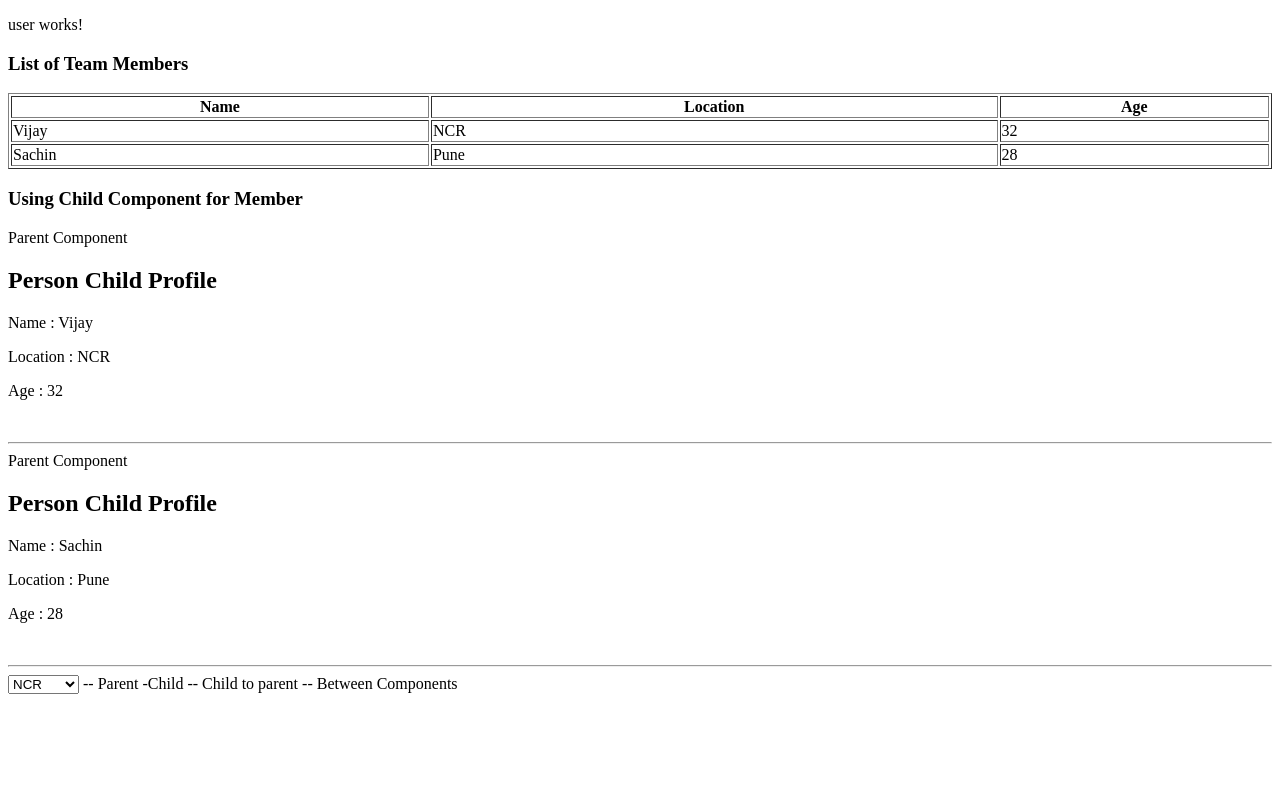
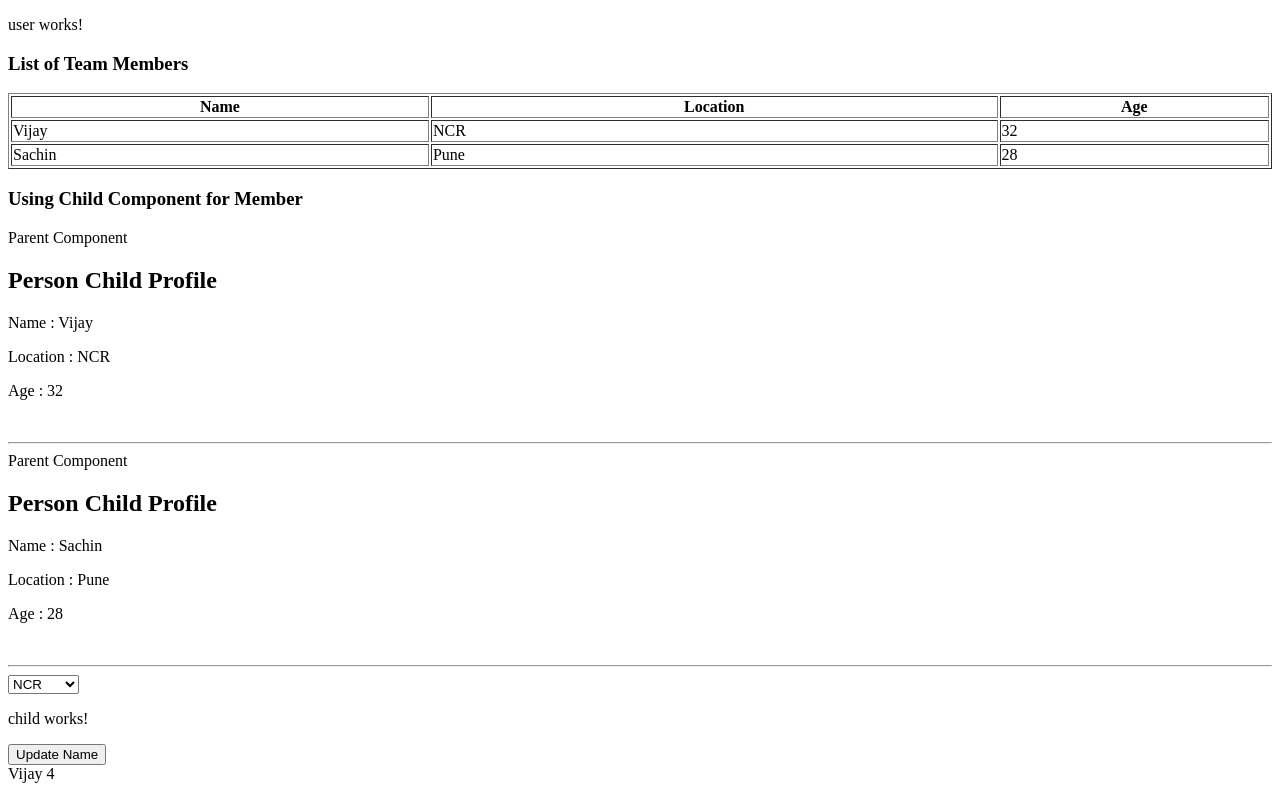
Before and after one commit to aryavijay/sachin, an Angular app: page /user in a window 1280 px wide. Built offline with nearby package versions, Linux system fonts and the light colour scheme.

Commit message:
Child to Parent Communication

```diff
--- /dev/null
+++ b/src/app/Components/child/child.component.html
@@ -0,0 +1,8 @@
+<p>
+  child works!
+
+
+</p>
+
+
+<button (click)="updateName()">Update Name</button>
--- /dev/null
+++ b/src/app/Components/child/child.component.ts
@@ -0,0 +1,24 @@
+import {Component, EventEmitter, OnInit, Output} from '@angular/core';
+
+@Component({
+  selector: 'app-child',
+  templateUrl: './child.component.html',
+  styleUrls: ['./child.component.css']
+})
+export class ChildComponent implements OnInit{
+
+
+  @Output() name:EventEmitter<any> =  new EventEmitter<string>();
+  counter:number = 3;
+  constructor() { }
+
+  ngOnInit() {
+    this.updateName()
+  }
+
+  updateName(){
+    this.counter++;
+    this.name.emit('Vijay '+this.counter);
+  }
+
+}
--- a/src/app/Components/user/user.component.html
+++ b/src/app/Components/user/user.component.html
@@ -30,8 +30,7 @@
 </select>
 
 
--- Parent -Child
 
--- Child to parent
+<app-child (name)="updatedNameEvent($event)" ></app-child>
 
--- Between Components
+<div *ngFor="let a of childName">{{a}} </div>
--- a/src/app/Components/user/user.component.ts
+++ b/src/app/Components/user/user.component.ts
@@ -1,4 +1,5 @@
 import { Component, OnInit } from '@angular/core';
+import {createOutput} from '@angular/compiler/src/core';
 
 @Component({
   selector: 'app-user',
@@ -8,7 +9,7 @@ import { Component, OnInit } from '@angular/core';
 export class UserComponent implements OnInit {
 
   team:any;
-
+  childName= [];
   item: any =['NCR', 'Pune', 'Bombay'];
 
   constructor() {
@@ -31,4 +32,8 @@ export class UserComponent implements OnInit {
   ngOnInit() {
   }
 
+  updatedNameEvent(event){
+    this.childName.push(event);
+  }
+
 }
--- a/src/app/app.module.ts
+++ b/src/app/app.module.ts
@@ -9,6 +9,7 @@ import { ProfileComponent } from './Components/profile/profile.component';
 import {route} from './app.routes';
 import { HomeComponent } from './Components/home/home.component';
 import { UserComponent } from './Components/user/user.component';
+import { ChildComponent } from './components/child/child.component';
 
 
 @NgModule({
@@ -16,7 +17,8 @@ import { UserComponent } from './Components/user/user.component';
     AppComponent,
     ProfileComponent,
     HomeComponent,
-    UserComponent
+    UserComponent,
+    ChildComponent
   ],
   imports: [
     BrowserModule,
```
Also changed, not shown: src/app/Components/child/child.component.css (added), 1 other file (tests, documents, lock files or other folders).
